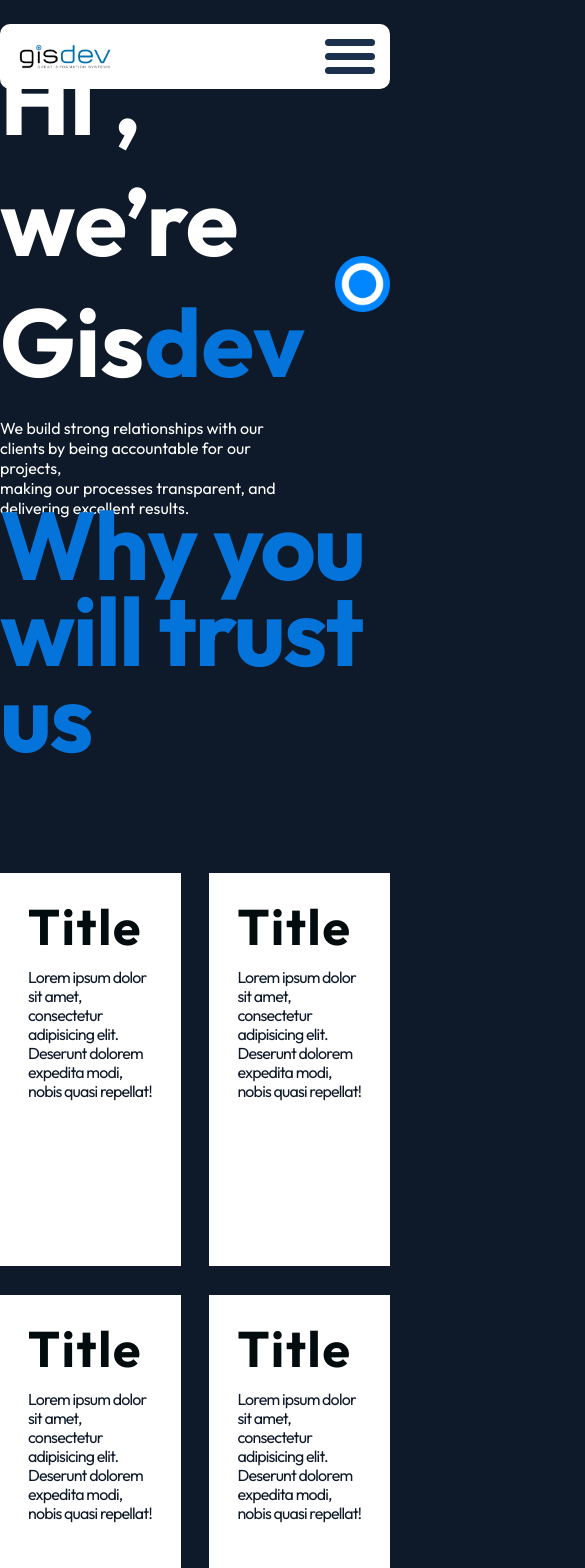
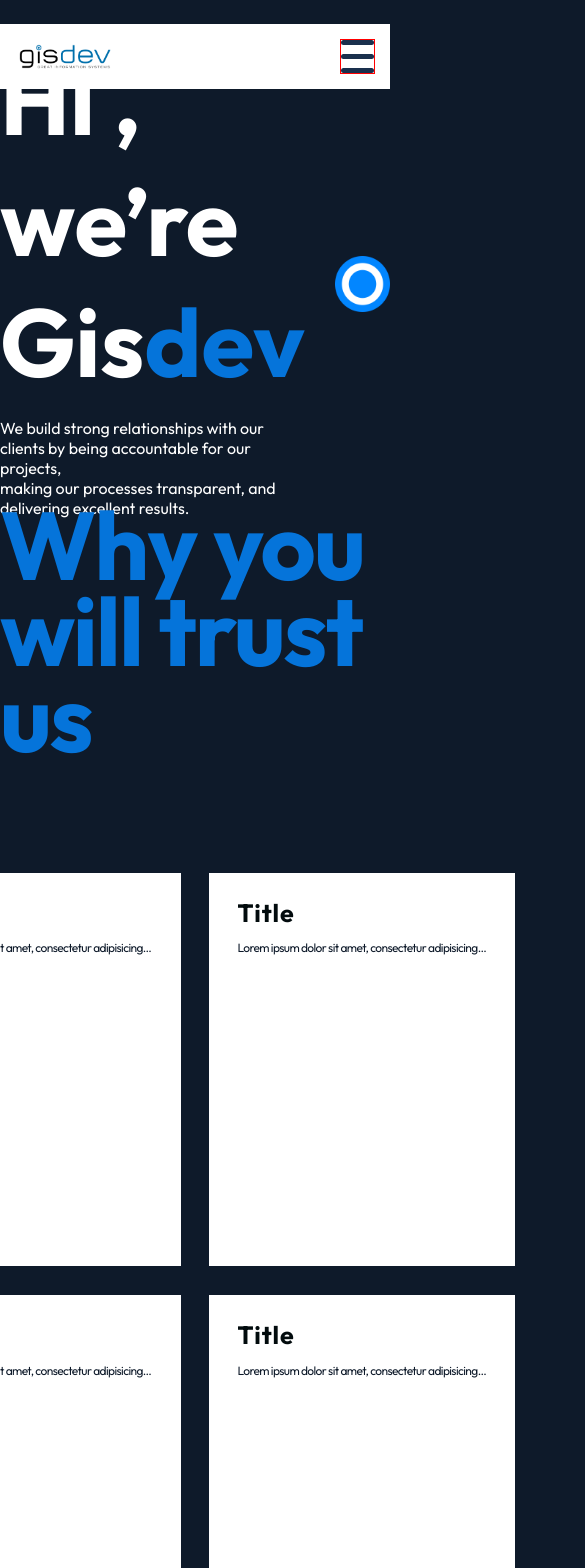
Before and after one commit to Gisdev-Albania/gisdev-website, a Next.js app: page /about-us in a window 390 px wide. Shown: the top 1568 px of the page, 585 px wide, since content can reach past the window. Built offline with nearby package versions, Linux system fonts and the light colour scheme.

Commit message:
Responsive home page

```diff
--- a/components/CardWraper/CardWrapper.tsx
+++ b/components/CardWraper/CardWrapper.tsx
@@ -22,12 +22,7 @@ export const CardWrapper: React.FunctionComponent<CardProps> = props => {
         {primaryText ? (
           <div>
             {' '}
-            <h2
-              className={styles.latest__work__card__title}
-              style={{ fontSize: '45px' }}
-            >
-              {title}
-            </h2>
+            <h2 className={styles.latest__work__card__title}>{title}</h2>
             <p className={styles.card__paragraph}>{paragraph}</p>
           </div>
         ) : (
--- a/styles/components/Card.module.scss
+++ b/styles/components/Card.module.scss
@@ -131,3 +131,9 @@
     }
   }
 }
+
+@media (max-width: 450px) {
+  .card {
+    width: 360px;
+  }
+}
--- a/styles/components/CardWrapper.module.scss
+++ b/styles/components/CardWrapper.module.scss
@@ -22,7 +22,7 @@
       font-family: 'Outfit';
       font-style: normal;
       font-weight: 700;
-      font-size: 50px;
+      font-size: 45px;
       line-height: 103.02%;
       letter-spacing: 0.035em;
       color: $body_bg;
@@ -59,3 +59,21 @@
     }
   }
 }
+
+@media (max-width: 450px) {
+  .card__right__container {
+    .latest__work__title_card {
+      .latest__work__card__title {
+        font-size: 25px;
+      }
+      .card__paragraph {
+        font-size: 12px;
+        width: 250px;
+        height: 50px;
+        white-space: nowrap;
+        overflow: hidden;
+        text-overflow: ellipsis;
+      }
+    }
+  }
+}
--- a/styles/components/Header.module.scss
+++ b/styles/components/Header.module.scss
@@ -316,12 +316,27 @@
   }
   .header__wrap {
     .header {
+      border-radius: 0px;
       .header__logo {
         .header__img {
           width: 100px;
           height: 25px;
         }
         .hamburger__menu {
+          .open {
+            width: 35px;
+            span {
+              height: 5px;
+              width: 30px;
+            }
+          }
+          .nav__icon4 {
+            width: 35px;
+            border: 1px solid red;
+            span {
+              height: 5px;
+            }
+          }
         }
       }
     }
```
